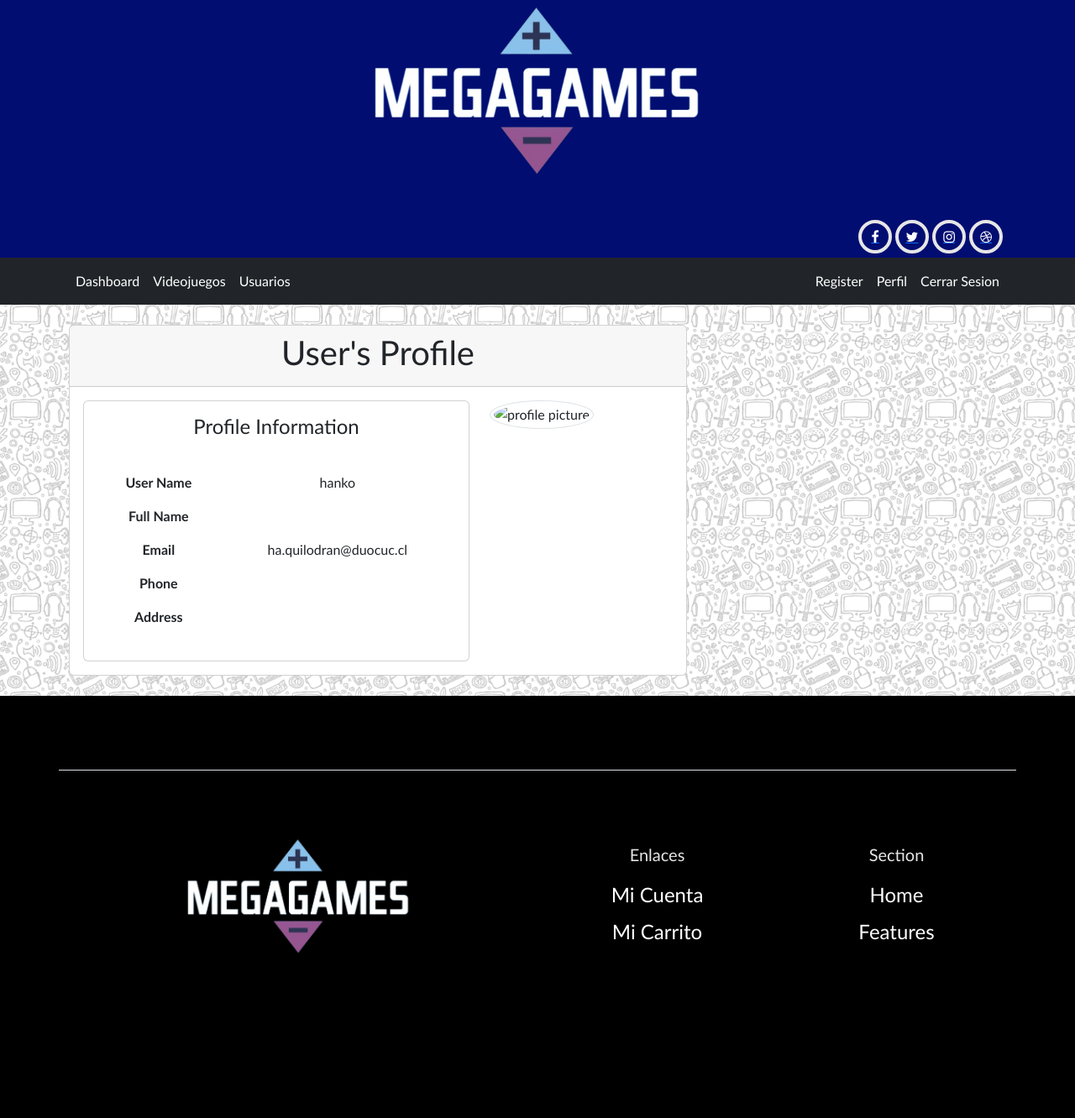
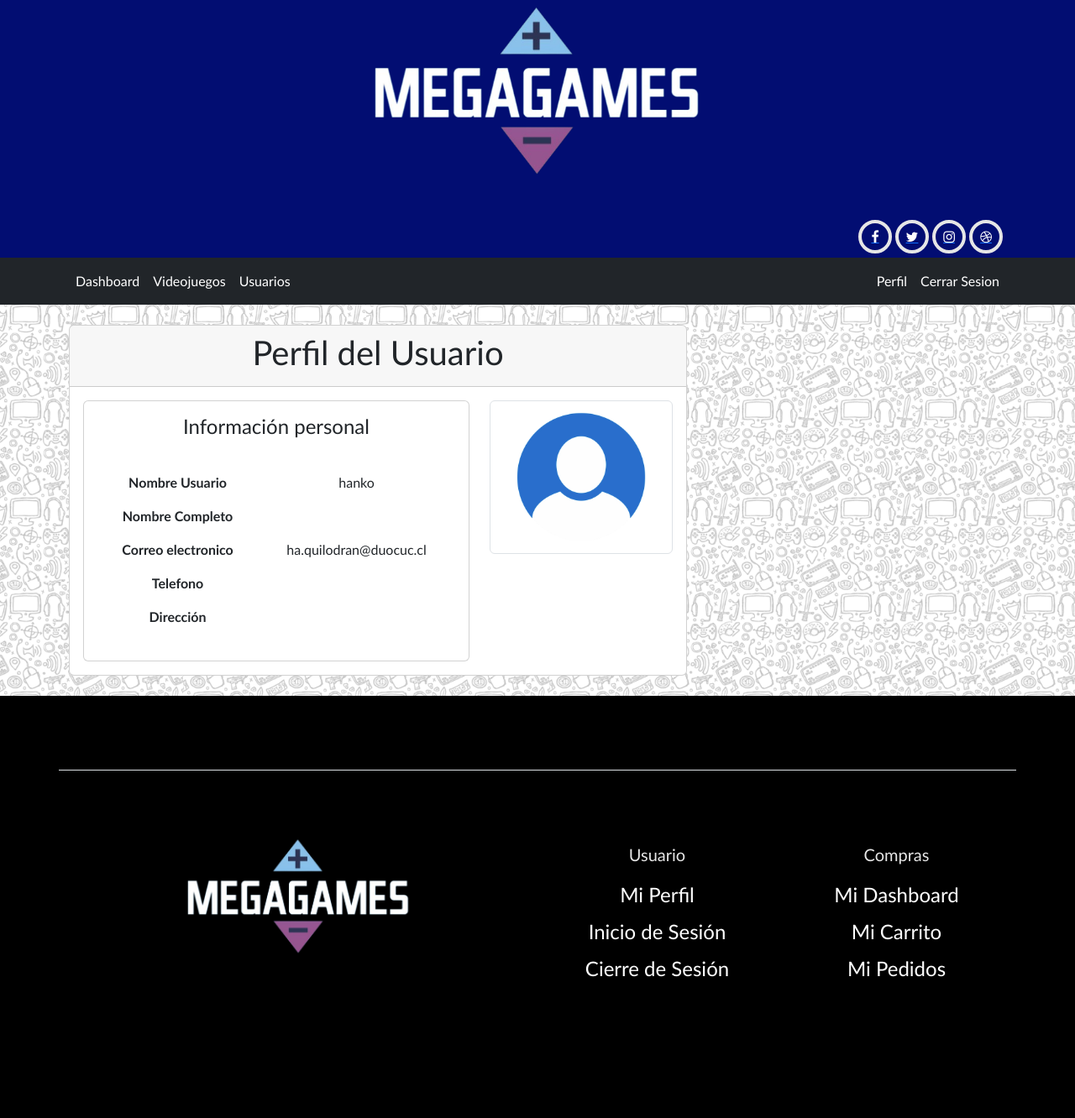
Before and after one commit to HankoQuilodran/MegaGames-Django-Version, a Django app: page //user/ in a window 1280 px wide. Shown: the whole page at 84% size. Before the commit the page ends 1136 px from the top, so only its background shows below. Run offline with Django 5.2, Linux system fonts and the light colour scheme; a user stored in the database is signed in; tables that the repository leaves empty hold one stand-in row (values such as "Sample post").

Commit message:
UX_3.3.1

```diff
--- a/PageFunctions/Templates/base.html
+++ b/PageFunctions/Templates/base.html
@@ -53,9 +53,6 @@
         </ul>
         <ul class="navbar-nav ml-auto mb-2 mb-lg-0">
           <li class="nav-item">
-            <a class="nav-link active" aria-current="page" href="{% url 'register' %}">Register</a>
-          </li>
-          <li class="nav-item">
             <a class="nav-link active" aria-current="page" href="{% url 'user' %}">Perfil</a>
           </li>
           <li class="nav-item">
@@ -68,31 +65,11 @@
   <button onclick="topFunction()" id="myBtn" title="Go to top"> -^- </button>
 </section>
   {% elif user.is_authenticated %}
-  <nav class="navbar navbar-expand-lg bg-light">
-    <div class="container">
-      <a class="navbar-brand" href="{% url 'dash' %}">Dashboard</a>
-      <div class="collapse navbar-collapse" id="navbarSupportedContent">
-        <ul class="navbar-nav me-auto mb-2 mb-lg-0">
-          <li class="nav-item">
-            <a class="nav-link active" aria-current="page" href="{% url 'videojuegos' %}">Videojuegos</a>
-          </li>
-        </ul>
-        <ul class="navbar-nav ml-auto mb-2 mb-lg-0">
-          <li class="nav-item">
-            <a class="nav-link active" aria-current="page" href="{% url 'user' %}">Profile</a>
-          </li>
-          <li class="nav-item">
-            <a class="nav-link active" href="{% url 'logout' %}">Logout</a>
-          </li>
-        </ul>
-      </div>
-    </div>
-  </nav>
   <section class="upper-section">
     <div class="container">
         <div class="row justify-content-center">
             <div class="col-md-6 text-center mb-5">
-                <a href="/index.html" ><img src="assets/img/MGLOGO.png" class="logoCentral" alt="Logo de MG"></a>
+                <a href="{% url 'dash' %}" ><img src="{% static 'img/MGLOGO.png' %}" class="logoCentral" alt="Logo de MG"></a>
             </div>
         </div>
     </div>
@@ -119,16 +96,17 @@
       <button class="navbar-toggler" type="button" data-toggle="collapse" data-target="#ftco-nav" aria-controls="ftco-nav" aria-expanded="false" aria-label="Toggle navigation">
         <span class="fa fa-bars"></span> Menu
       </button>
-    <form action="#" class="searchform order-lg-last">
-      <div class="form-group d-flex">
-        <input type="text" class="form-control pl-3" placeholder="Search">
-        <button type="submit" placeholder="" class="form-control search"><span class="fa fa-search"></span></button>
-      </div>
-    </form>
         <ul class="navbar-nav mr-auto">
-            <li class="nav-item active"><a href="/index.html" class="nav-link">Home</a></li>
-            <li class="nav-item"><a href="/Login.html" class="nav-link">Login</a></li>
-          <li class="nav-item"><a href="/ShopCart.html" class="nav-link">Carrito</a></li>
+            <li class="nav-item"><a href="{% url 'dash' %}" class="nav-link active" aria-current="page">Dash</a></li>
+          <li class="nav-item"><a href="{% url 'carrito' %}" class="nav-link active" aria-current="page">Carrito</a></li>
+        </ul>
+        <ul class="navbar-nav ml-auto mb-2 mb-lg-0">
+          <li class="nav-item">
+            <a class="nav-link active" aria-current="page" href="{% url 'user' %}">Perfil</a>
+          </li>
+          <li class="nav-item">
+            <a class="nav-link active" href="{% url 'logout' %}">Cerrar Sesion</a>
+          </li>
         </ul>
     </div>
   </nav>
@@ -140,7 +118,7 @@
     <div class="container">
         <div class="row justify-content-center">
             <div class="col-md-6 text-center mb-5">
-                <a href="/index.html" ><img src="{% static 'img/MGLOGO.png' %}" class="logoCentral" alt="Logo de MG"></a>
+                <a href="{% url 'dash' %}" ><img src="{% static 'img/MGLOGO.png' %}" class="logoCentral" alt="Logo de MG"></a>
             </div>
         </div>
     </div>
@@ -167,20 +145,15 @@
       <button class="navbar-toggler" type="button" data-toggle="collapse" data-target="#ftco-nav" aria-controls="ftco-nav" aria-expanded="false" aria-label="Toggle navigation">
         <span class="fa fa-bars"></span> Menu
       </button>
-    <form action="#" class="searchform order-lg-last">
-      <div class="form-group d-flex">
-        <input type="text" class="form-control pl-3" placeholder="Search">
-        <button type="submit" placeholder="" class="form-control search"><span class="fa fa-search"></span></button>
-      </div>
-    </form>
         <ul class="navbar-nav mr-auto">
-            <li class="nav-item"><a href="{% url 'login' %}" class="nav-link">Login</a></li>
-          <li class="nav-item"><a href="{% url 'register' %}" class="nav-link">Registrar</a></li>
+            <li class="nav-item"><a href="{% url 'login' %}" class="nav-link active" aria-current="page">Login</a></li>
+          <li class="nav-item"><a href="{% url 'register' %}" class="nav-link active" aria-current="page">Registrar</a></li>
         </ul>
     </div>
   </nav>
 
   <button onclick="topFunction()" id="myBtn" title="Go to top"> -^- </button>
+
 </section>
   {% endif %}
   {% block content %}
@@ -195,18 +168,20 @@
             </div>
 
             <div class="col-xl-3 sm-12 md-12 lg-12 xs-12 mb-3">
-              <h5 class="centrarTexto">Enlaces</h5>
+              <h5 class="centrarTexto">Usuario</h5>
               <ul class="nav flex-column ulFooter">
-                <li class="nav-item mb-2"><a href="/Login.html" class="nav-link p-0 linkFooter">Mi Cuenta</a></li>
-                <li class="nav-item mb-2"><a href="/ShopCart.html" class="nav-link p-0 linkFooter">Mi Carrito</a></li>
+                <li class="nav-item mb-2"><a href="{% url 'user' %}" class="nav-link p-0 linkFooter">Mi Perfil</a></li>
+                <li class="nav-item mb-2"><a href="{% url 'login' %}" class="nav-link p-0 linkFooter">Inicio de Sesión</a></li>
+                <li class="nav-item mb-2"><a href="{% url 'logout' %}" class="nav-link inactive p-0 linkFooter">Cierre de Sesión</a></li>
               </ul>
             </div>
 
             <div class="col-xl-3 sm-12 md-12 lg-12 xs-12 mb-3">
-              <h5 class="centrarTexto">Section</h5>
+              <h5 class="centrarTexto">Compras</h5>
               <ul class="nav flex-column ulFooter">
-                <li class="nav-item mb-2"><a href="#" class="nav-link p-0 linkFooter">Home</a></li>
-                <li class="nav-item mb-2"><a href="#" class="nav-link p-0 linkFooter">Features</a></li>
+                <li class="nav-item mb-2"><a href="{% url 'dash' %}" class="nav-link p-0 linkFooter">Mi Dashboard</a></li>
+                <li class="nav-item mb-2"><a href="{% url 'carrito' %}" class="nav-link p-0 linkFooter">Mi Carrito</a></li>
+                <li class="nav-item mb-2"><a href="{% url 'dash' %}" class="nav-link p-0 linkFooter">Mi Pedidos</a></li>
               </ul>
             </div>
           </div>
--- a/PageFunctions/Templates/logout.html
+++ b/PageFunctions/Templates/logout.html
@@ -2,7 +2,7 @@
 {% block title %}{{ register }} {% endblock %}
 {% load crispy_forms_tags %}
 {% block content %}
-<div class="container">
+<div class="container card-container">
     <div class="alert">
         <h4>Logged out</h4>
         <a href="{% url 'login' %}">Login</a>
--- a/PageFunctions/Templates/user.html
+++ b/PageFunctions/Templates/user.html
@@ -1,40 +1,40 @@
 {% extends 'base.html' %}
 {% block title %}{{ profile }} {% endblock %}
-
+{% load static%}
 {% block content %}
 <div class="container my-4">
     <div class="row align-items-start">
         <div class="col-md-8">
             <div class="card">
                 <div class="card-header">
-                    <h1 class="text-center">User's Profile</h1>
+                    <h1 class="text-center">Perfil del Usuario</h1>
                 </div>
                 <div class="card-body">
                     <div class="row">
                         <div class="col-md-8">
                             <div class="card text-center p-3">
-                                <h4>Profile Information</h4>
+                                <h4>Información personal</h4>
                                 <br>
                                 <table class="table bg-white table-borderless">
                                     <tbody>
                                         <tr>
-                                            <th scope="col">User Name</th>
+                                            <th scope="col">Nombre Usuario</th>
                                             <td scope="col">{{ user.username }}</td>
                                         </tr>
                                         <tr>
-                                            <th scope="col">Full Name</th>
+                                            <th scope="col">Nombre Completo</th>
                                             <td scope="col">{{ user.first_name }} {{user.last_name}}</td>
                                         </tr>
                                         <tr>
-                                            <th scope="row">Email</th>
+                                            <th scope="row">Correo electronico</th>
                                             <td>{{ user.email }}</td>
                                         </tr>
                                         <tr>
-                                            <th scope="row">Phone</th>
+                                            <th scope="row">Telefono</th>
                                             <td>{{ user.userprofile.mobile }}</td>
                                         </tr>
                                         <tr>
-                                            <th scope="row">Address</th>
+                                            <th scope="row">Dirección</th>
                                             <td>{{ user.userprofile.physical_address }}</td>
                                         </tr>
                                     </tbody>
@@ -42,7 +42,7 @@
                             </div>
                         </div>
                         <div class="col-md-4">
-                            <img style="border-radius: 50%; width: auto; height: auto;" class="img-thumbnail" src="{{ user.userprofile.picture.url }}" alt="profile picture">
+                            <img style=" width: auto; height: auto;" class="img-thumbnail" src="{% static 'img/blank-profile-pic.png' %}" alt="profile picture">
                         </div>
                     </div>
                 </div>
--- a/PageFunctions/Templates/users.html
+++ b/PageFunctions/Templates/users.html
@@ -2,7 +2,7 @@
 {% block title %}{{ title }} {% endblock %}
 
 {% block content %}
-<div class="container">
+<div class="container card-container">
     <table class="table">
         <thead>
             <tr>
--- a/PageFunctions/Templates/videojuegos.html
+++ b/PageFunctions/Templates/videojuegos.html
@@ -2,7 +2,7 @@
 {% block title %}{{ header }} {% endblock %}
 {% load crispy_forms_tags %}
 {% block content %}
-<div class="container">
+<div class="container card-container">
     <div class="row">
         <div class="col-md-8">
             <table class="table">
--- a/PageFunctions/static/CSS/styles.css
+++ b/PageFunctions/static/CSS/styles.css
@@ -26,6 +26,7 @@ header {
     justify-content: space-around;
     min-height: 960px;
     min-width: 80%;
+    max-width: 90%;
   }
 .centrarTexto{
   text-align: center;
--- a/PageFunctions/views.py
+++ b/PageFunctions/views.py
@@ -86,7 +86,7 @@ def register(request):
 @login_required(login_url='acceso_usuario')
 def cerrar_sesion(request):
     logout(request)
-    return redirect('home')
+    return redirect('login')
 
 
 def carrito(request):
```
Also changed, not shown: PageFunctions/Templates/index.html (+6 -5 lines), PageFunctions/static/img/blank-profile-pic.png (added), db.sqlite3.
